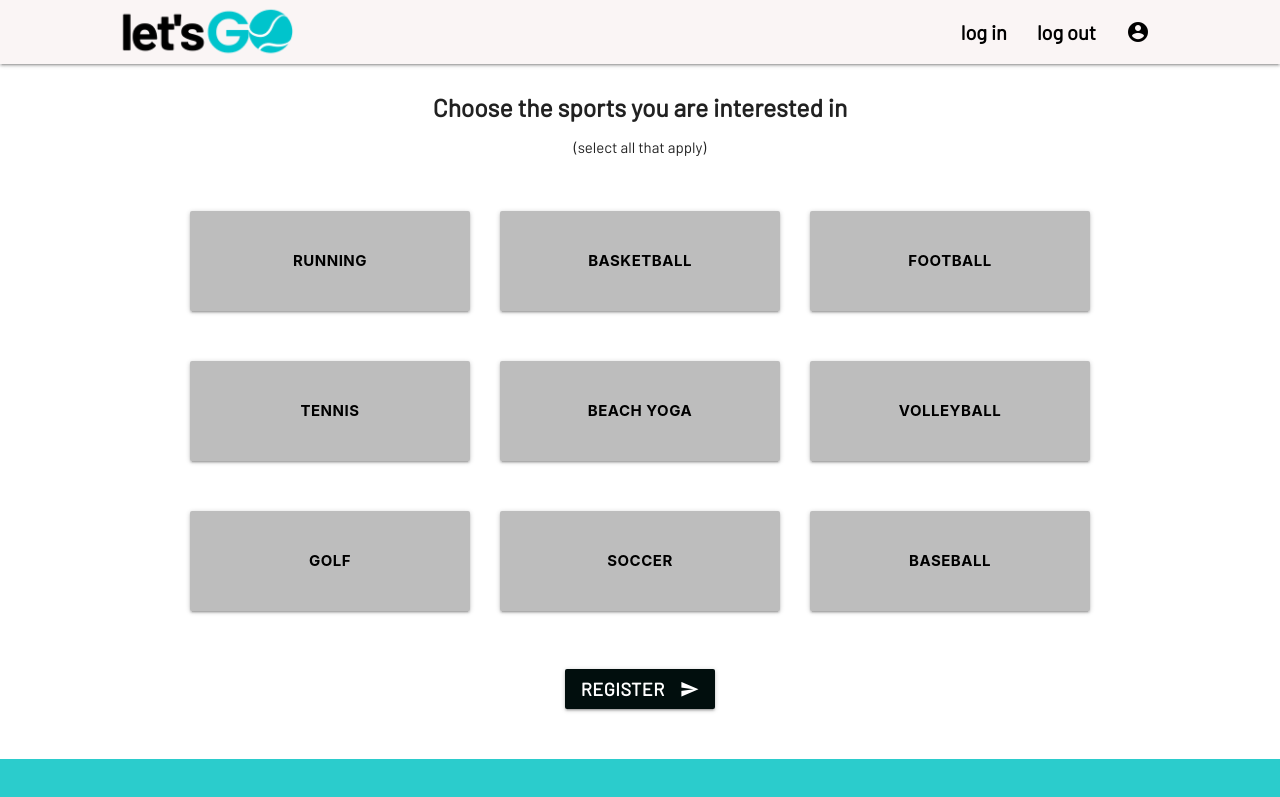
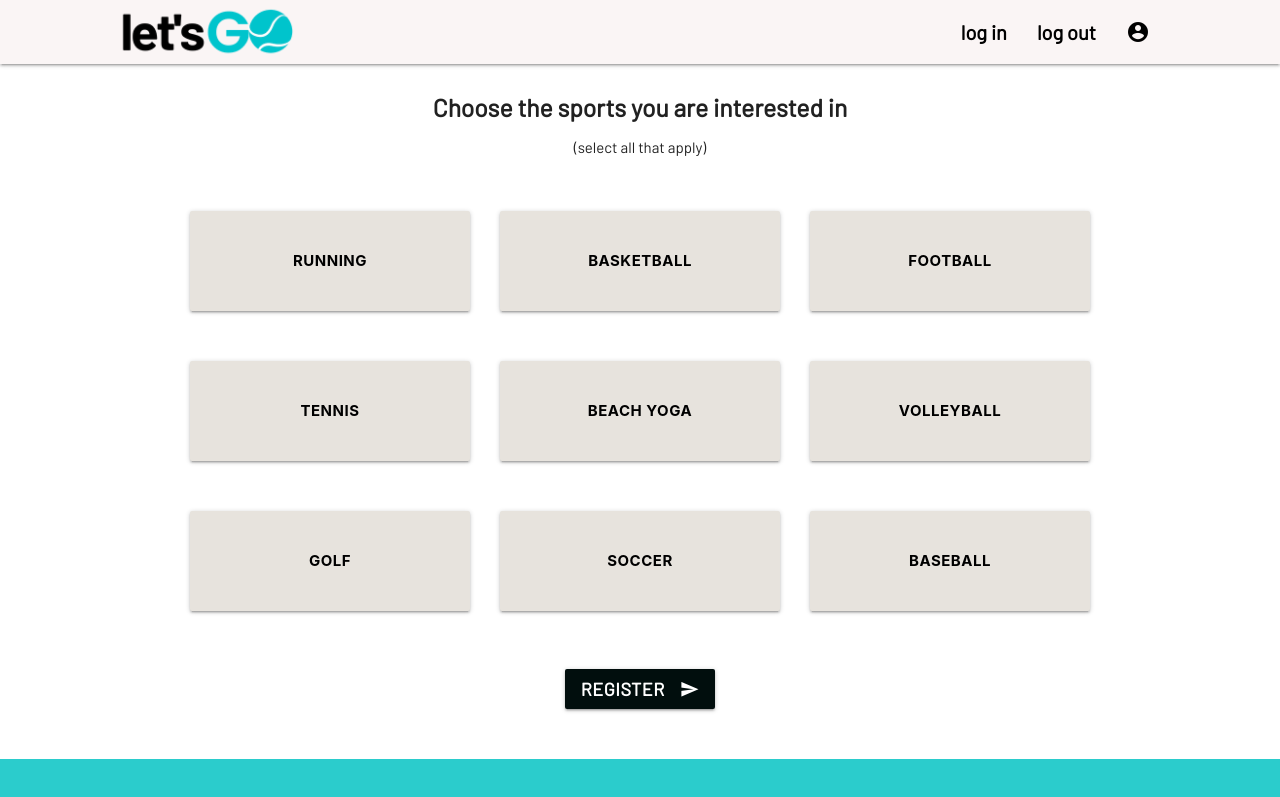
Before and after one commit to zaiverse/LetsGo0, a React (Create React App) app in the folder client/: page /activities in a window 1280 px wide. Shown: the top 797 px of the page. Built offline with nearby package versions, Linux system fonts and the light colour scheme.

Commit message:
small touches

```diff
--- a/client/src/App.js
+++ b/client/src/App.js
@@ -8,6 +8,7 @@ import Logout from "./components/Logout";
 import Activities from "./components/Activities";
 import Register from "./components/Register";
 import Profile from './components/Profile';
+import Search from './components/Search';
 // import Logout from './pages/LogOut';
 
 class App extends Component {
@@ -24,6 +25,7 @@ class App extends Component {
               <Route exact path="/register" component={Register} />
               <Route exact path="/activities" component={Activities} />
               <Route exact path="/profile" component={Profile} />
+              <Route exact path="/search" component={Search} />
               {/* <Route exact path="/login" render={(props) => {
                 return <Login setCurrentUser={this.setCurrentUser} {...props} />
               }} />
--- a/client/src/components/Activities/Activities.css
+++ b/client/src/components/Activities/Activities.css
@@ -11,3 +11,11 @@
     margin-top: 30px;
     margin-bottom: 50px;
 }
+
+.sportButton:hover {
+    background-color: rgb(236, 248, 247);
+  }
+
+.sportButton {
+    background-color: rgb(231, 227, 221);
+}
--- a/client/src/components/Activities/Activities.js
+++ b/client/src/components/Activities/Activities.js
@@ -12,19 +12,19 @@ class Activities extends Component {
             <p>(select all that apply)</p>
             <br></br>
                 <div className="row col l12 center">
-                    <button className="grey lighten-1 btn-large"><i className="material-icons right"></i>running</button>
-                    <button className="grey lighten-1 btn-large"><i className="material-icons right"></i>basketball</button>
-                    <button className="grey lighten-1 btn-large"><i className="material-icons right"></i>football</button>
+                    <button className="sportButton btn-large"><i className="material-icons right"></i>running</button>
+                    <button className="sportButton btn-large"><i className="material-icons right"></i>basketball</button>
+                    <button className="sportButton btn-large"><i className="material-icons right"></i>football</button>
                 </div>
                 <div className="row col l12">
-                    <button className="grey lighten-1 btn-large"><i className="material-icons right"></i>tennis</button>
-                    <button className="grey lighten-1 btn-large"><i className="material-icons right"></i>beach yoga</button>
-                    <button className="grey lighten-1 btn-large"><i className="material-icons right"></i>volleyball</button>
+                    <button className="sportButton btn-large"><i className="material-icons right"></i>tennis</button>
+                    <button className="sportButton btn-large"><i className="material-icons right"></i>beach yoga</button>
+                    <button className="sportButton btn-large"><i className="material-icons right"></i>volleyball</button>
                 </div>
                 <div className="row col l12">
-                    <button className="grey lighten-1 btn-large"><i className="material-icons right"></i>golf</button>
-                    <button className="grey lighten-1 btn-large"><i className="material-icons right"></i>soccer</button>
-                    <button className="grey lighten-1 btn-large"><i className="material-icons right"></i>baseball</button>
+                    <button className="sportButton btn-large"><i className="material-icons right"></i>golf</button>
+                    <button className="sportButton btn-large"><i className="material-icons right"></i>soccer</button>
+                    <button className="sportButton btn-large"><i className="material-icons right"></i>baseball</button>
                 </div>
                 <br></br>
                 <a href="/profile">
--- a/client/src/components/Profile/Profile.js
+++ b/client/src/components/Profile/Profile.js
@@ -35,7 +35,7 @@ class Profile extends Component {
                             <a href="#">messages</a>
                         </div>
                         <div className="card-action">
-                            <a href="#">search</a>
+                            <a href="/search">search</a>
                         </div>
                     </div>
                 </div>
--- /dev/null
+++ b/client/src/components/Search/Search.css
@@ -0,0 +1,3 @@
+.input-field {
+    width: 300px;
+}
--- /dev/null
+++ b/client/src/components/Search/Search.js
@@ -0,0 +1,36 @@
+import React, { Component } from "react";
+import "./Search.css";
+
+class Search extends Component {
+    state = {
+
+    }
+    render() {
+        return (
+            <div className="container search center">
+            <br></br>
+                    <h5>Find players</h5>
+                    <br></br>
+                    <div className="container">
+                        <div className="row">
+                            <div className="col s12">
+                                <div className="row">
+                                    <div className="input-field col s12">
+                                        <i className="material-icons prefix">search</i>
+                                        <input type="text" id="autocomplete-input" className="autocomplete"/>
+                                        <label htmlFor="autocomplete-input">city, state or zip code</label>
+                                        <br></br>
+                                        <br></br>
+                                        <a className="waves-effect waves-light btn">search</a>
+                                    </div>
+                                </div>
+                            </div>
+                        </div>
+                    </div>
+                </div>
+
+
+        )
+    }
+}
+export default Search;
--- /dev/null
+++ b/client/src/components/Search/index.js
@@ -0,0 +1 @@
+export { default } from "./Search.js";
```
